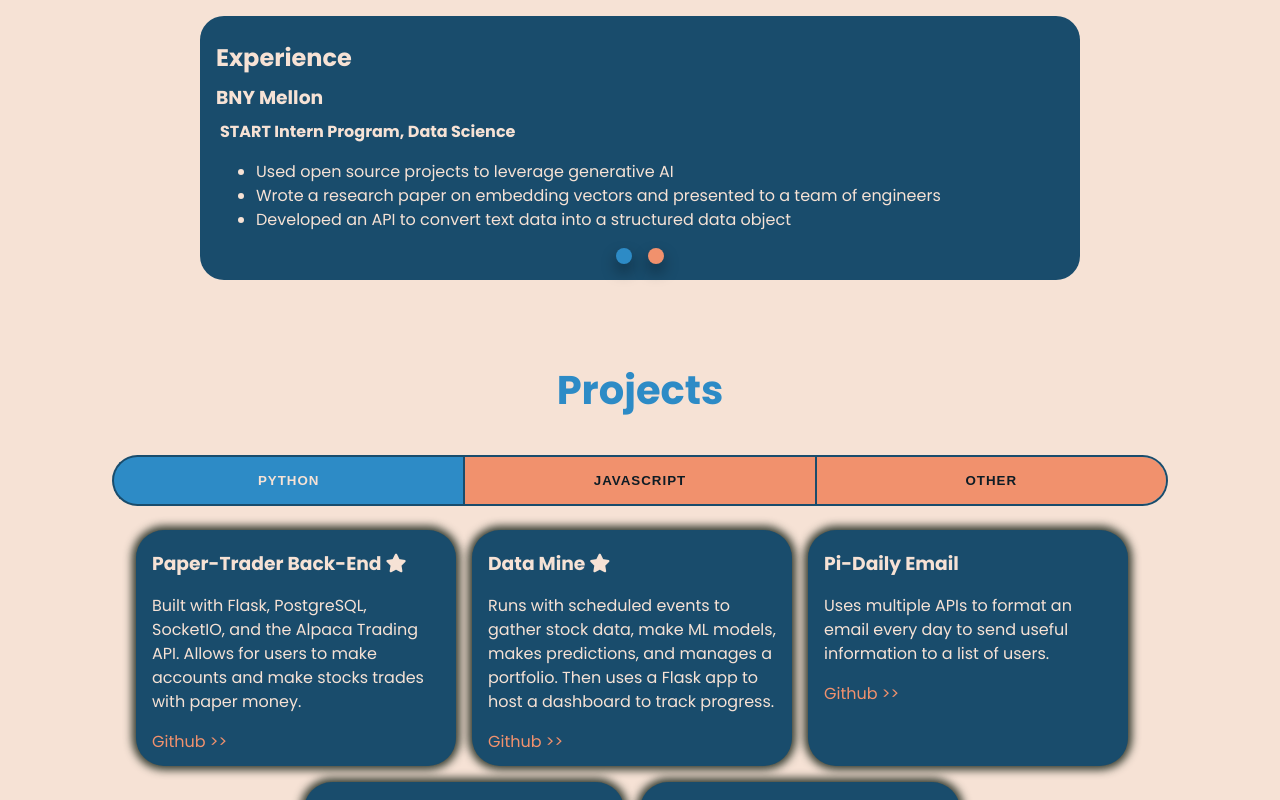
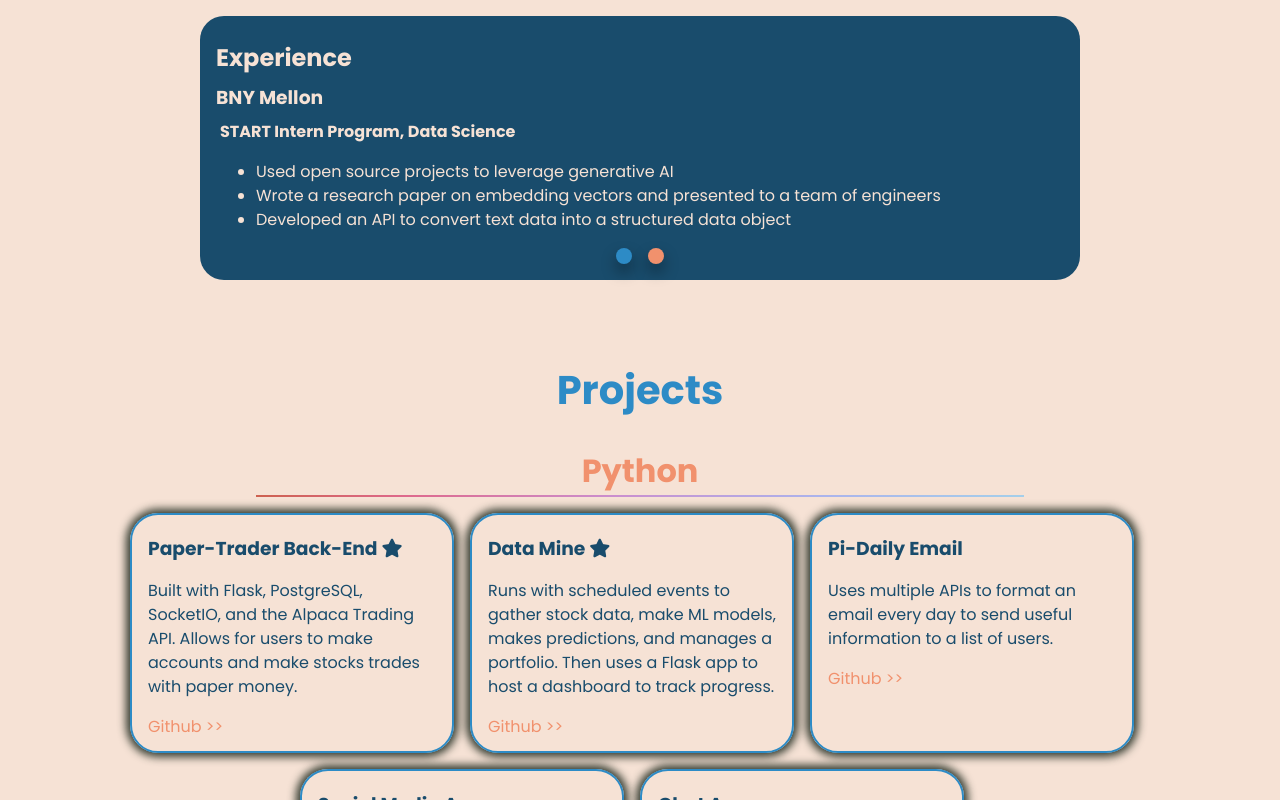
Before and after one commit to rdawson46/vue-portfolio, a Vue app: page / in a window 1280 px wide. Shown: the part 2000-2800 px from the top of the page. Built offline with nearby package versions, Linux system fonts and the light colour scheme.

Commit message:
changed projects tab

```diff
--- a/src/components/Projects.vue
+++ b/src/components/Projects.vue
@@ -1,20 +1,8 @@
-<script setup>
-import { ref } from 'vue';
-const index = ref(0);
-</script>
-
 <template>
     <div class="section">
         <h1>Projects</h1>
-
-        <div class="button-holder">
-            <button @click="index=0" :class="{ selected: index == 0 }">Python</button>
-            <button @click="index=1" :class="{ selected: index == 1 }">Javascript</button>
-            <button @click="index=2" :class="{ selected: index == 2 }">Other</button>
-        </div>
-
-        <Transition name="fade" mode="out-in">
-            <div class="language" v-if='index == 0'>
+            <div class="language">
+                <h2>Python</h2>
                 <div class="project-container">
                     <div class="project">
                         <h3>Paper-Trader Back-End <i class="fa-solid fa-star"></i></h3>
@@ -67,7 +55,8 @@ const index = ref(0);
                 </div>
             </div>
 
-            <div class="language" v-else-if='index == 1'>
+            <div class="language">
+                <h2>JavaScript</h2>
                 <div class="project-container">
                     <div class="project">
                         <h3>Paper-Trader Front-End <i class="fa-solid fa-star"></i></h3>
@@ -112,7 +101,8 @@ const index = ref(0);
                 </div>
             </div>
 
-            <div class="language" v-else-if='index == 2'>
+            <div class="language">
+                <h2>Others</h2>
                 <div class="project-container">
                     <div class="project">
                         <h3>Hover Mark <i class="fa-solid fa-star"></i></h3>
@@ -172,7 +162,6 @@ const index = ref(0);
                     </div>
                 </div>
             </div>
-        </Transition>
 
     </div>
 </template>
@@ -182,10 +171,20 @@ h1 {
     color: var(--accent);
 }
 
+h2{
+    text-align: center;
+    color: var(--secondary);
+    margin: 0 20%;
+    padding: 0;
+    font-size: 2rem;
+    border-bottom: 2px white solid;
+    /*border-image: linear-gradient(139deg, #fb8817, #ff4b01, #c12127, #e02aff) 3;*/
+    border-image: linear-gradient(139deg, #c75e38, #de698c, #cb8ece,
+        #abb3ec, #a4cfea) 1;
+}
+
 .section {
     margin: 25px 0;
-    /*padding: 0 25px;*/
-    /*width: calc(100% - 50px);*/
     min-height: calc(100vh - 60px);
     height: fit-content;
 }
@@ -198,8 +197,9 @@ h1 {
 }
 
 .project {
-    background-color: var(--primary);
+    /* background-color: var(--primary); */
     border-radius: 1.75rem;
+    border: solid var(--accent) 2px;
     margin: 0 1rem 1rem 0;
     padding: 0.75rem 1rem;
     transition: all 450ms;
@@ -208,7 +208,7 @@ h1 {
 
 @media (prefers-color-scheme: light){
     .project{
-        color: var(--background);
+        color: var(--primary);
     }
 
     .project:hover{
@@ -286,104 +286,6 @@ a:hover:before {
     }
 }
 
-.button-holder {
-    display: flex;
-    justify-content: space-between;
-    padding: 0.5rem 7rem;
-    align-items: center;
-}
-
-button {
-    flex: 1;
-    position: relative;
-    padding-left: auto;
-    padding-right: auto;
-    padding-top: 1rem;
-    padding-bottom: 1rem;
-    /* border: 2px solid #f2f2f2; */
-    border: none;
-    text-transform: uppercase;
-    font-weight: bold;
-    letter-spacing: 1px;
-    /* box-shadow: 1px 1px 20px rgba(0, 0, 0, 0.1); */
-    color: var(--text);
-    background: transparent;
-    overflow: hidden;
-    transition: all 300ms ease-out;
-}
-
-button::before,
-button::after {
-    position: absolute;
-    content: "";
-    left: 0;
-    right: 0;
-    bottom: 0;
-}
-
-button::after {
-    height: 0;
-    background-color: var(--accent);
-    transition: height 500ms ease;
-    z-index: -1;
-}
-
-button::before {
-    background-color: var(--secondary);
-    height: 100%;
-    z-index: -2;
-}
-
-button:hover {
-    color: var(--background);
-    transition: 0.5s ease;
-}
-
-button:hover::after {
-    height: 100%;
-}
-
-button:nth-of-type(1) {
-    /* border-radius: 6px 0 0 6px; */
-    border-radius: 1.75rem 0 0 1.75rem;
-    border-top: 2px solid var(--primary);
-    border-left: 2px solid var(--primary);
-    border-bottom: 2px solid var(--primary);
-}
-
-button:nth-of-type(2) {
-    border: 2px solid var(--primary);
-    /* border-left: 2px solid var(--primary); */
-}
-
-button:nth-of-type(3) {
-    /* border-radius: 0 6px 6px 0; */
-    border-radius: 0 1.75rem 1.75rem 0;
-    border-top: 2px solid var(--primary);
-    border-right: 2px solid var(--primary);
-    border-bottom: 2px solid var(--primary);
-}
-
-.selected {
-    background-color: var(--accent);
-    color: var(--background);
-}
-
-.fade-enter-active,
-.fade-leave-active {
-    transition: all 250ms;
-}
-
-.fade-enter-active, .fade-enter-from{
-    transition-delay:  150ms;
-}
-
-.fade-enter-from,
-.fade-leave-to {
-    opacity: 0;
-    transform: translateX(100%);
-}
-
 @media only screen and (max-width: 900px) {
     .project-container{
         padding: 1rem 3.5rem;
```
